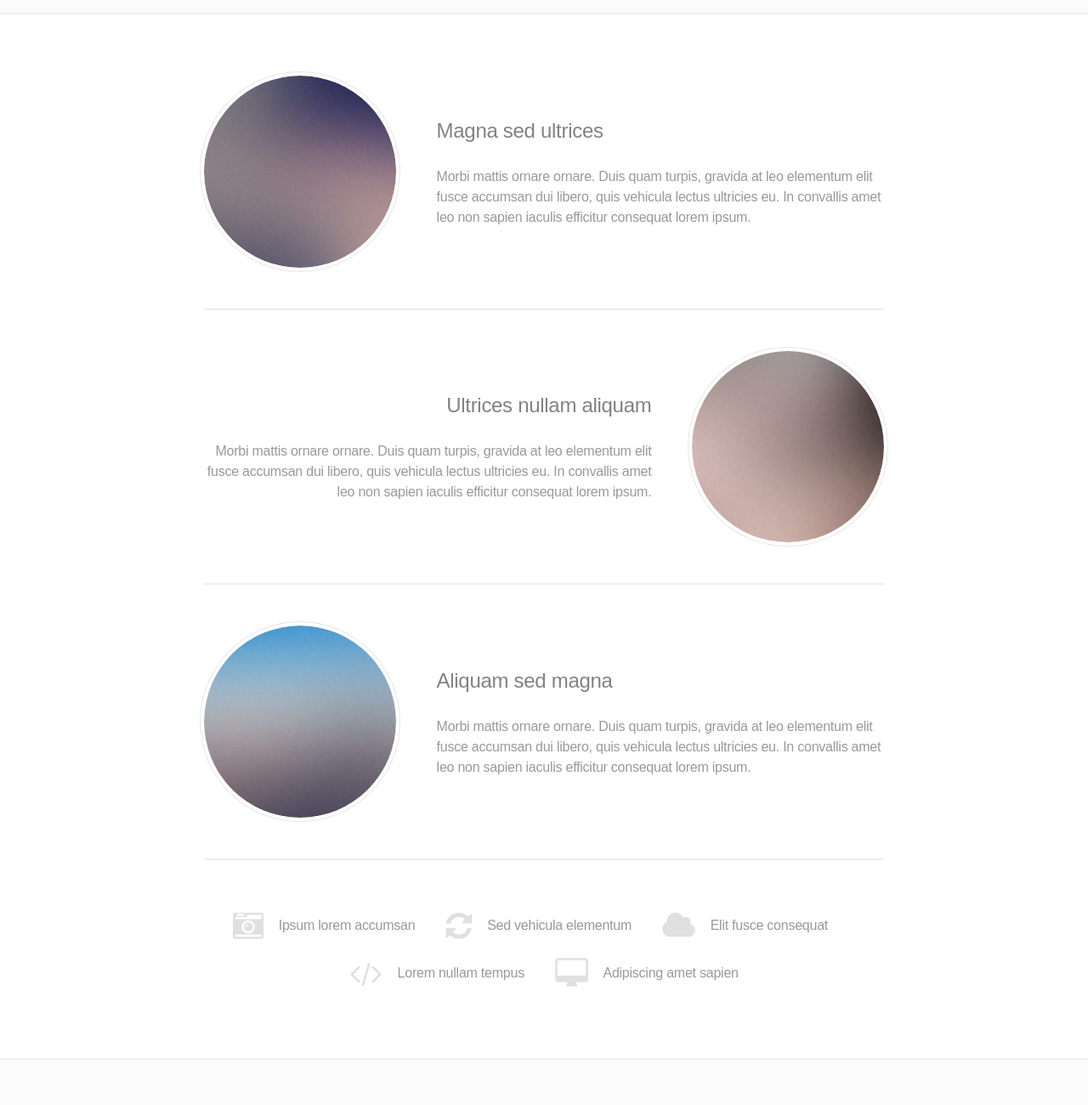
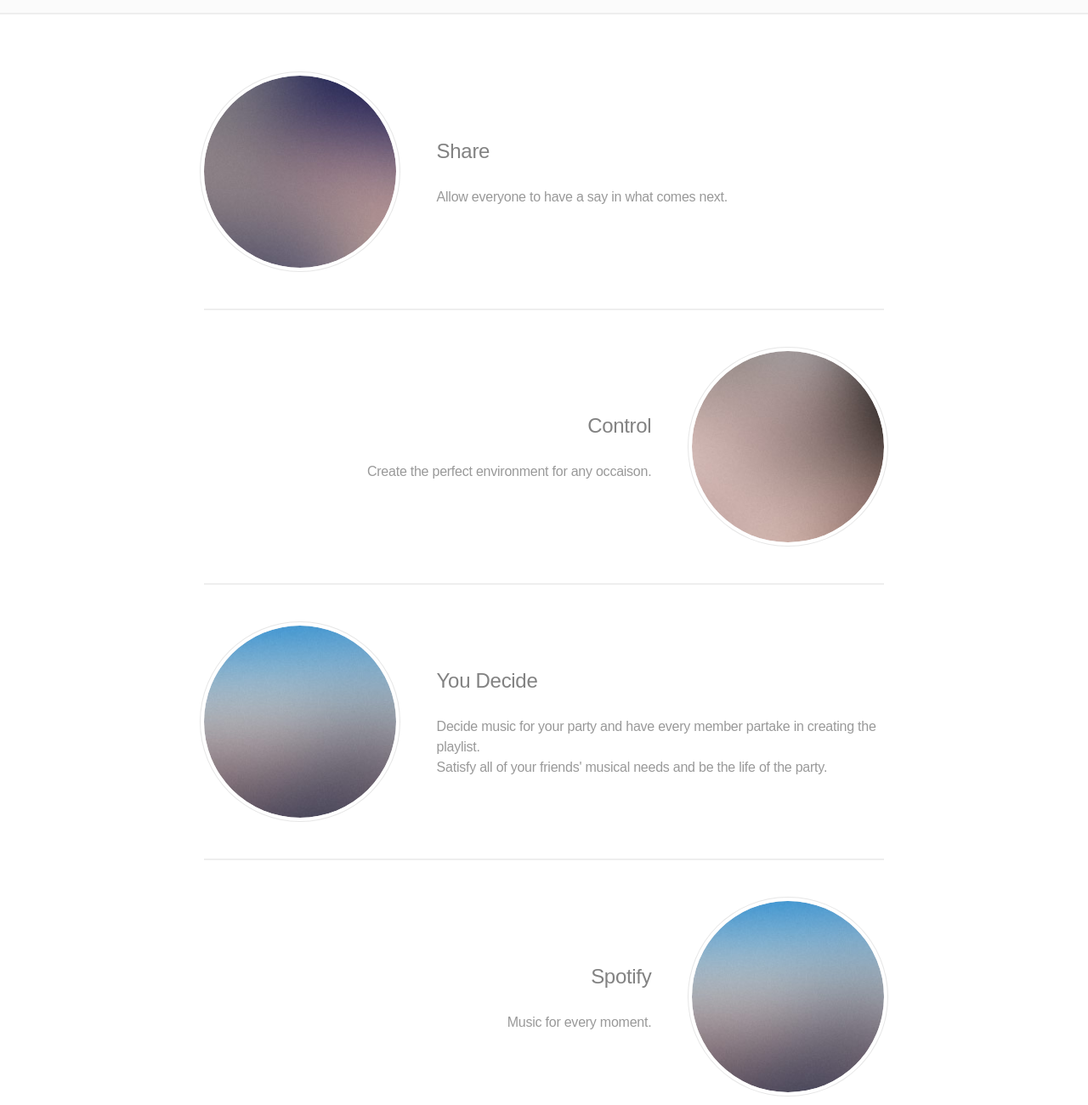
Before and after one commit to bubbleboy333/MusiKey, a plain HTML site: page index.html in a window 1280 px wide. Shown: the part 1080-2380 px from the top of the page at 85% size. Drawn offline with nearby package versions, Linux system fonts and the light colour scheme; a script that the page names is missing.

Commit message:
added modern FB login

```diff
--- a/index.html
+++ b/index.html
@@ -50,9 +50,8 @@
 					<h1><a href="#">MusiKey</a></h1>
 					<p>A simple way to have perfect</br> music for your friends to enjoy</p>
 					<ul class="actions">
-						<li><a href="#" class="button special icon fa-download">Login</a></li>
+						<li><a href="#" class="button special icon fa-facebook">Login with Facebook</a></li>
 						<li><a href="#one" class="button icon fa-chevron-down scrolly">Learn More</a></li>
-						<li><a class="btn btn-block btn-social btn-facebook fb-login-button"><span class="fa fa-facebook"></span> Sign in with Facebook</a></li>
 					</ul>
 				</div>
 				<div class="fb-login-button" data-max-rows="1" data-size="medium" data-show-faces="false" data-auto-logout-link="false"></div>
@@ -83,24 +82,31 @@
 					<section class="spotlight">
 						<div class="image"><img src="images/pic01.jpg" alt="" /></div>
 						<div class="content">
-							<h3>Magna sed ultrices</h3>
-							<p>Morbi mattis ornare ornare. Duis quam turpis, gravida at leo elementum elit fusce accumsan dui libero, quis vehicula lectus ultricies eu. In convallis amet leo non sapien iaculis efficitur consequat lorem ipsum.</p>
+							<h3>Share</h3>
+							<p>Allow everyone to have a say in what comes next.</p>
 						</div>
 					</section>
 					<section class="spotlight">
 						<div class="image"><img src="images/pic02.jpg" alt="" /></div>
 						<div class="content">
-							<h3>Ultrices nullam aliquam</h3>
-							<p>Morbi mattis ornare ornare. Duis quam turpis, gravida at leo elementum elit fusce accumsan dui libero, quis vehicula lectus ultricies eu. In convallis amet leo non sapien iaculis efficitur consequat lorem ipsum.</p>
+							<h3>Control</h3>
+							<p>Create the perfect environment for any occaison.</p>
 						</div>
 					</section>
 					<section class="spotlight">
 						<div class="image"><img src="images/pic03.jpg" alt="" /></div>
 						<div class="content">
-							<h3>Aliquam sed magna</h3>
-							<p>Morbi mattis ornare ornare. Duis quam turpis, gravida at leo elementum elit fusce accumsan dui libero, quis vehicula lectus ultricies eu. In convallis amet leo non sapien iaculis efficitur consequat lorem ipsum.</p>
+							<h3>You Decide</h3>
+							<p>Decide music for your party and have every member partake in creating the playlist. </br> Satisfy all of your friends' musical needs and be the life of the party.</p>
 						</div>
 					</section>
+                     <section class="spotlight">
+                         <div class="image"><img src="images/pic03.jpg" alt="" /></div>
+                         <div class="content">
+                             <h3>Spotify</h3>
+                             <p> Music for every moment.</p>
+                         </div>
+                        </section>
 					<section class="special">
 						<ul class="icons labeled">
 							<li><span class="icon fa-camera-retro"><span class="label">Ipsum lorem accumsan</span></span></li>
```
